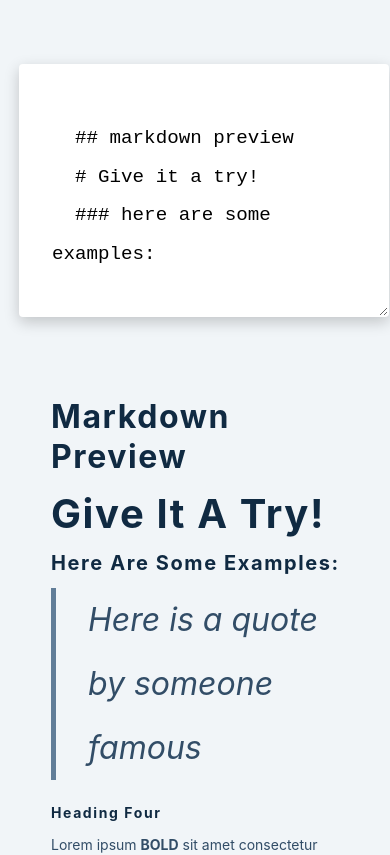
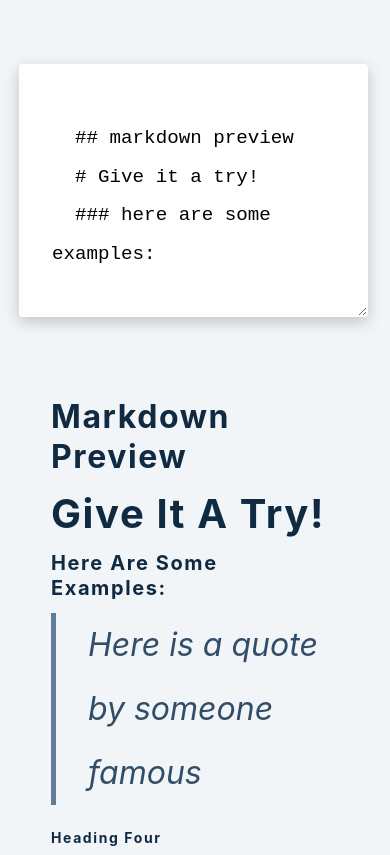
Before and after one commit to obrm/markdown-preview, a React (Create React App) app: page / in a window 390 px wide. Shown: the top 855 px of the page. Built offline with nearby package versions, Linux system fonts and the light colour scheme.

Commit message:
update index.css

```diff
--- a/src/index.css
+++ b/src/index.css
@@ -195,6 +195,6 @@ pre {
   .input,
   .result {
     margin-left: -45px;
-    width: 90%;
+    width: 85%;
   }
 }
```
